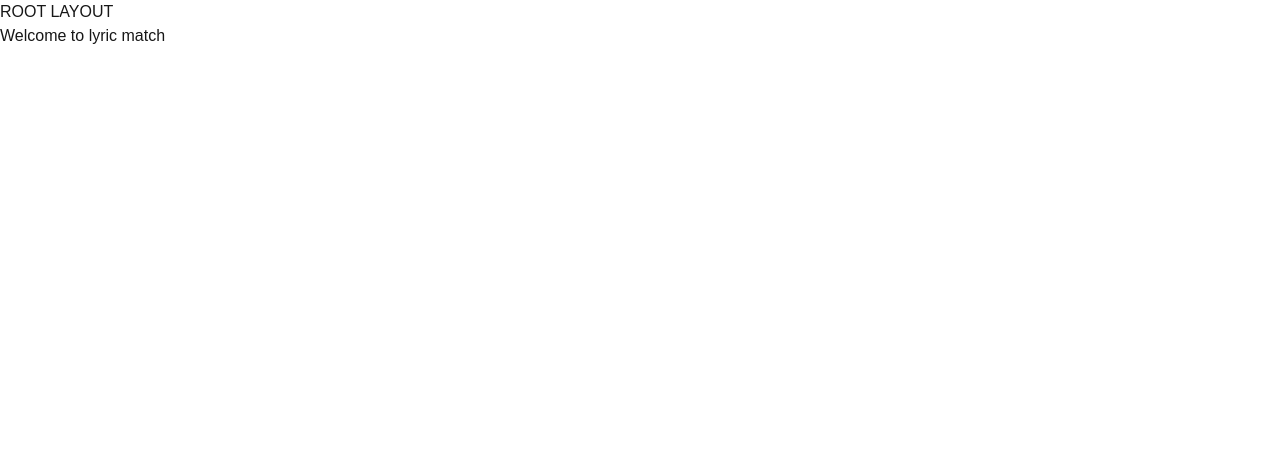
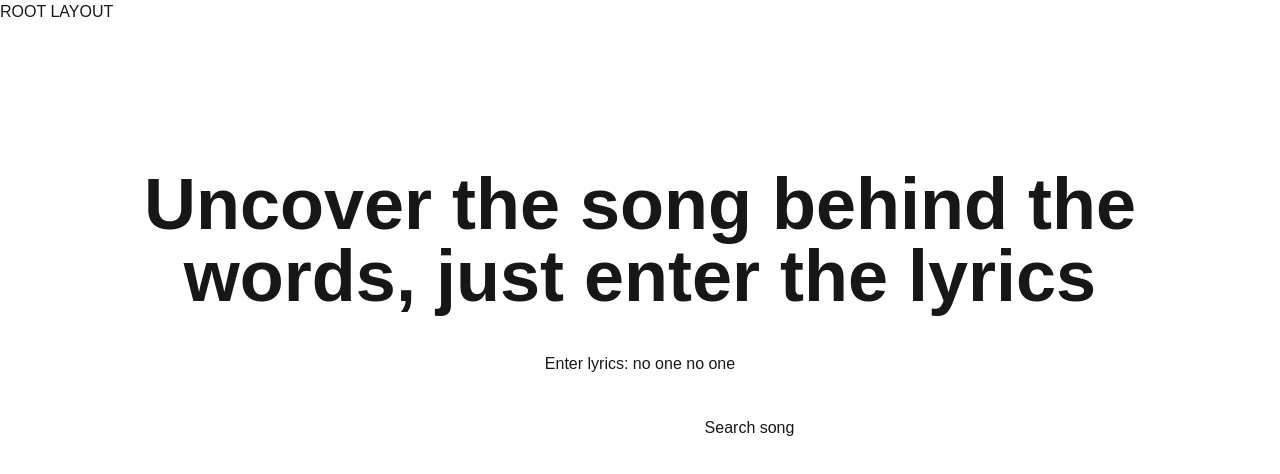
Before and after one commit to AbdulBarrMohammed/Lyric-Match, a Next.js app: page / in a window 1280 px wide. Shown: the top 474 px of the page. Built offline with nearby package versions, Linux system fonts and the light colour scheme; no server answers.

Commit message:
started langing page

```diff
--- a/app/(root)/page.tsx
+++ b/app/(root)/page.tsx
@@ -1,9 +1,90 @@
-import Image from "next/image";
+'use client'
+import { useEffect, useState } from "react";
 
 export default function Home() {
+
+  interface Album {
+    id: string;
+    images: Image[]
+  }
+
+  interface Image {
+    id: string
+    url: string
+  }
+
+
+
+  const [listAlbums, setListAlbums] = useState<Album[]>([]);
+  const [lists, setLists] = useState([]);
+
+    useEffect(() => {
+      const fetchData = async () => {
+
+        const url = 'https://spotify23.p.rapidapi.com/albums/?ids=2ANVost0y2y52ema1E9xAZ%2C7dK54iZuOxXFarGhXwEXfF%2C4xwx0x7k6c5VuThz5qVqmV%2C0ETFjACtuP2ADo6LFhL6HN%2C2HTbQ0RHwukKVXAlTmCZP2%2C6QaVfG1pHYl1z15ZxkvVDW%2C7ycBtnsMtyVbbwTfJwRjSP%2C5uYDAwW0SZgcfOFkxrST64%2C3HZKOk1knxrUU3y5ZIOdbz%2C20r762YmB5HeofjMCiPMLv%2C5XpEKORZ4y6OrCZSKsi46A%2C1uD1kdwTWH1DZQZqGKz6rY%2C2tm3Ht61kqqRZtIYsBjxEj%2C3tx8gQqWbGwqIGZHqDNrGe%2C3mH6qwIy9crq0I9YQbOuDf%2C0bUTHlWbkSQysoM3VsWldT';
+        const options = {
+          method: 'GET',
+          headers: {
+            'x-rapidapi-key': '6fcd2a3ab1mshfb67ad05e307206p1ddbf9jsnbada5cabdb8b',
+            'x-rapidapi-host': 'spotify23.p.rapidapi.com'
+          }
+        };
+
+
+        try {
+          const response = await fetch(url, options);
+          if (!response.ok) {
+            throw new Error('Network response was not ok');
+          }
+          const result = await response.json();
+          for (let i = 0; i < result.albums.length; i++) {
+            console.log(result.albums[i])
+            setListAlbums(result.albums)
+
+          }
+
+        } catch (error) {
+          console.error('Error fetching data:', error);
+        }
+      };
+
+      fetchData();
+    }, []);
+
+
   return (
-    <div>
-      <h1>Welcome to lyric match</h1>
+    <div className="flex flex-col items-center h-screen">
+
+      <main className="flex flex-col items-center text-center mt-36 gap-10 px-10">
+
+        <h1 className="text-7xl font-bold">Uncover the song behind the words, just enter the lyrics</h1>
+        <div>
+          <p>Enter lyrics: no one no one</p>
+        </div>
+
+
+        <div className="flex gap-3">
+
+            <input/>
+            <button>Search song</button>
+
+        </div>
+
+        <div className="flex flex-wrap gap-5 items-center justify-center px-20">
+            {listAlbums.map(alb =>
+                <div key={alb.id}>
+                  <img className='h-28' src={alb.images[0].url}/>
+                </div>
+
+            )}
+
+        </div>
+
+      </main>
+
+
+
+
     </div>
   );
 }
```
